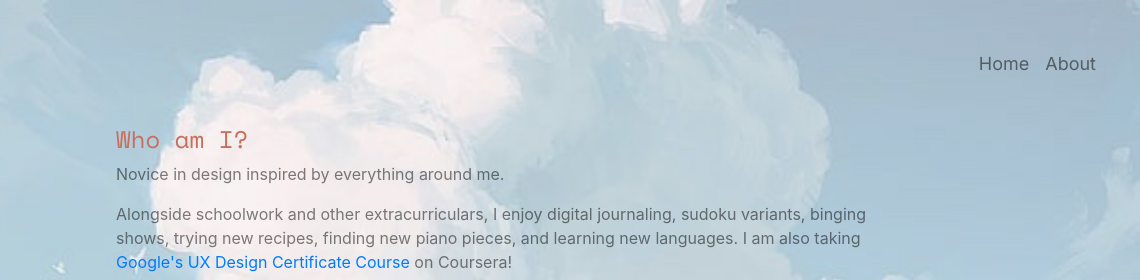
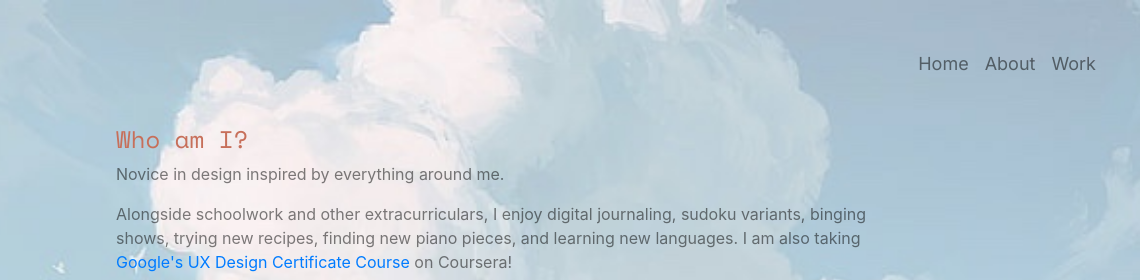
Before and after one commit to nicohhle/Personal-Website, a plain HTML site: page about.html in a window 1280 px wide. Shown: the top 280 px of the page, 140-1280 px from the left. Drawn offline with nearby package versions, Linux system fonts and the light colour scheme.

Commit message:
add work in about

```diff
--- a/about.html
+++ b/about.html
@@ -34,6 +34,9 @@
           </li>
           <li class="nav-item">
             <a class="nav-link" href="about.html">About</a>
+          </li>
+          <li class="nav-item">
+            <a class="nav-link" href="https://www.notion.so/by-Nicole-e1f60306c02041889ebe0ac9c964445f">Work</a>
           </li>
           <!-- <li class="nav-item">
             <a class="nav-link" href="#">Timeline</a>
```
